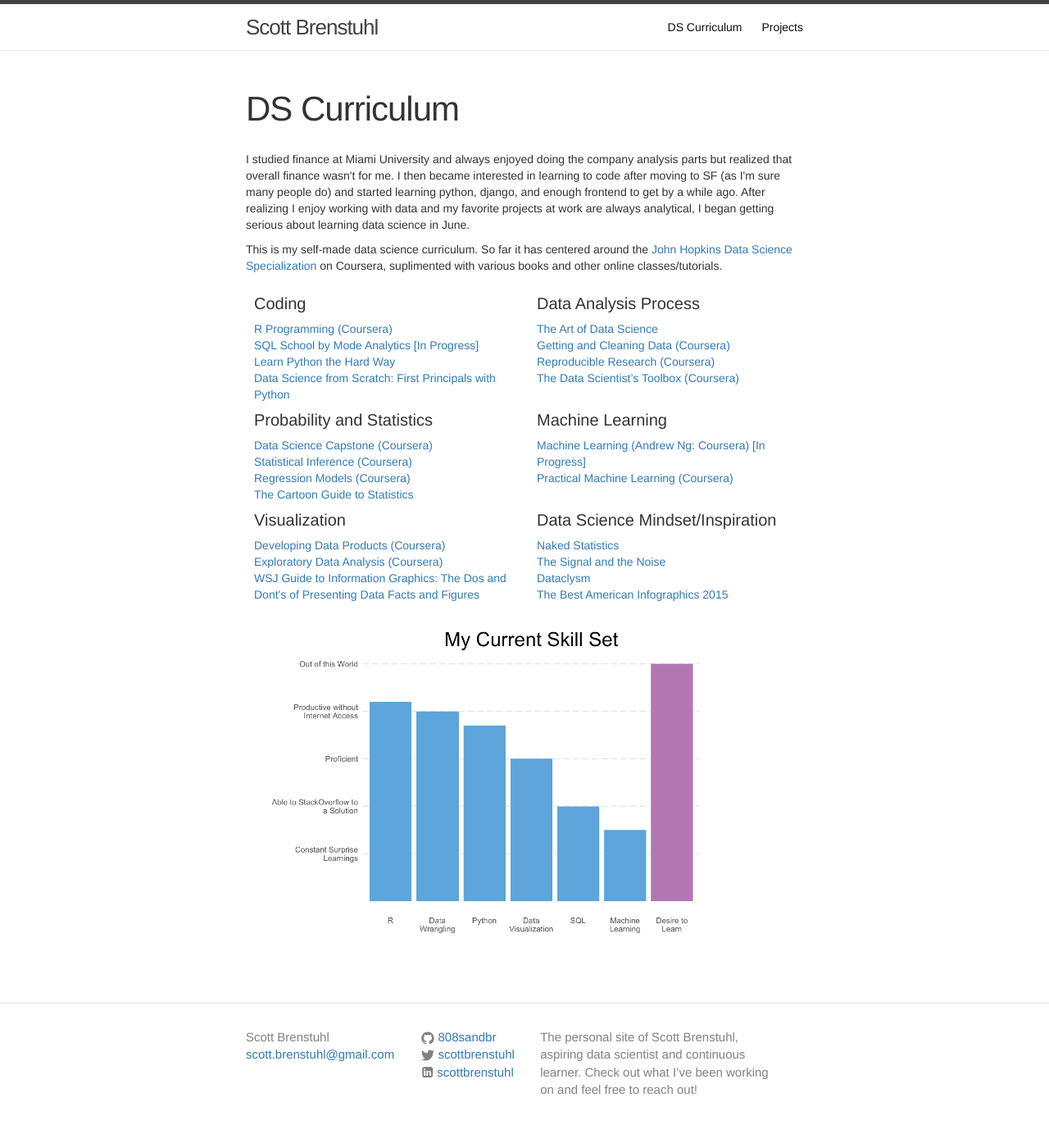
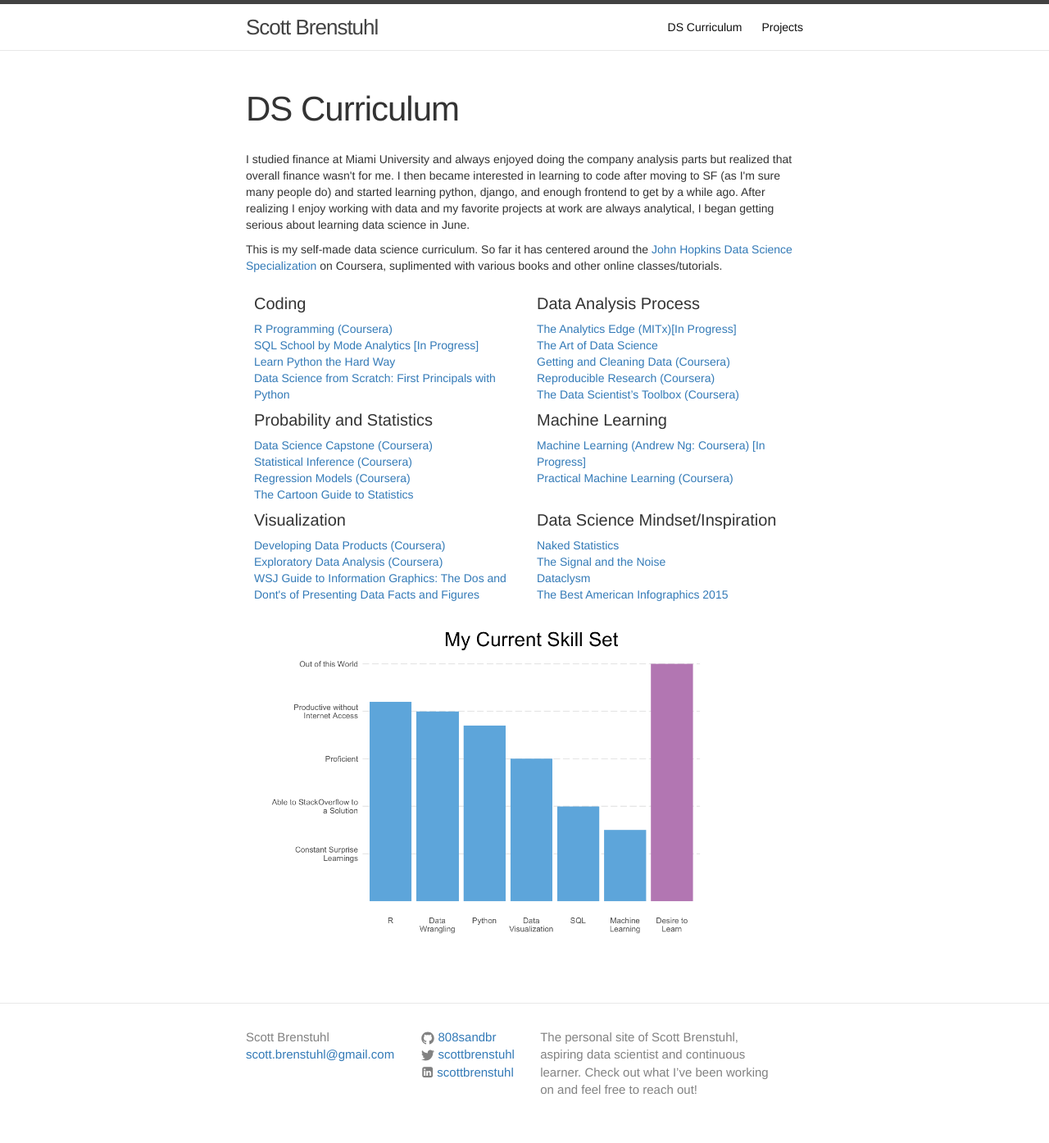
Before and after one commit to 808sAndBR/808sandbr.github.io, a Jekyll site: the page built from curriculum.md, in a window 1280 px wide. Shown: the whole page at 82% size. Built offline with Jekyll 4.4.1, drawn with Linux system fonts in a browser that asks for light colours; nearby versions of some CDN libraries.

Commit message:
Adding analytics edge

```diff
--- a/curriculum.md
+++ b/curriculum.md
@@ -26,6 +26,8 @@
       </div>
       <div class = "col-md-6">
         <h4>Data Analysis Process</h4>
+        <a href="https://www.edx.org/course/analytics-edge-mitx-15-071x-2" target="_blank">The Analytics Edge (MITx)[In Progress]</a>
+        <br>
         <a href="https://leanpub.com/artofdatascience" target="_blank">The Art of Data Science</a>
         <br>
         <a href = "https://www.coursera.org/account/accomplishments/records/8tBwWfDMvB9Lt5E8">Getting and Cleaning Data (Coursera)</a>
```
